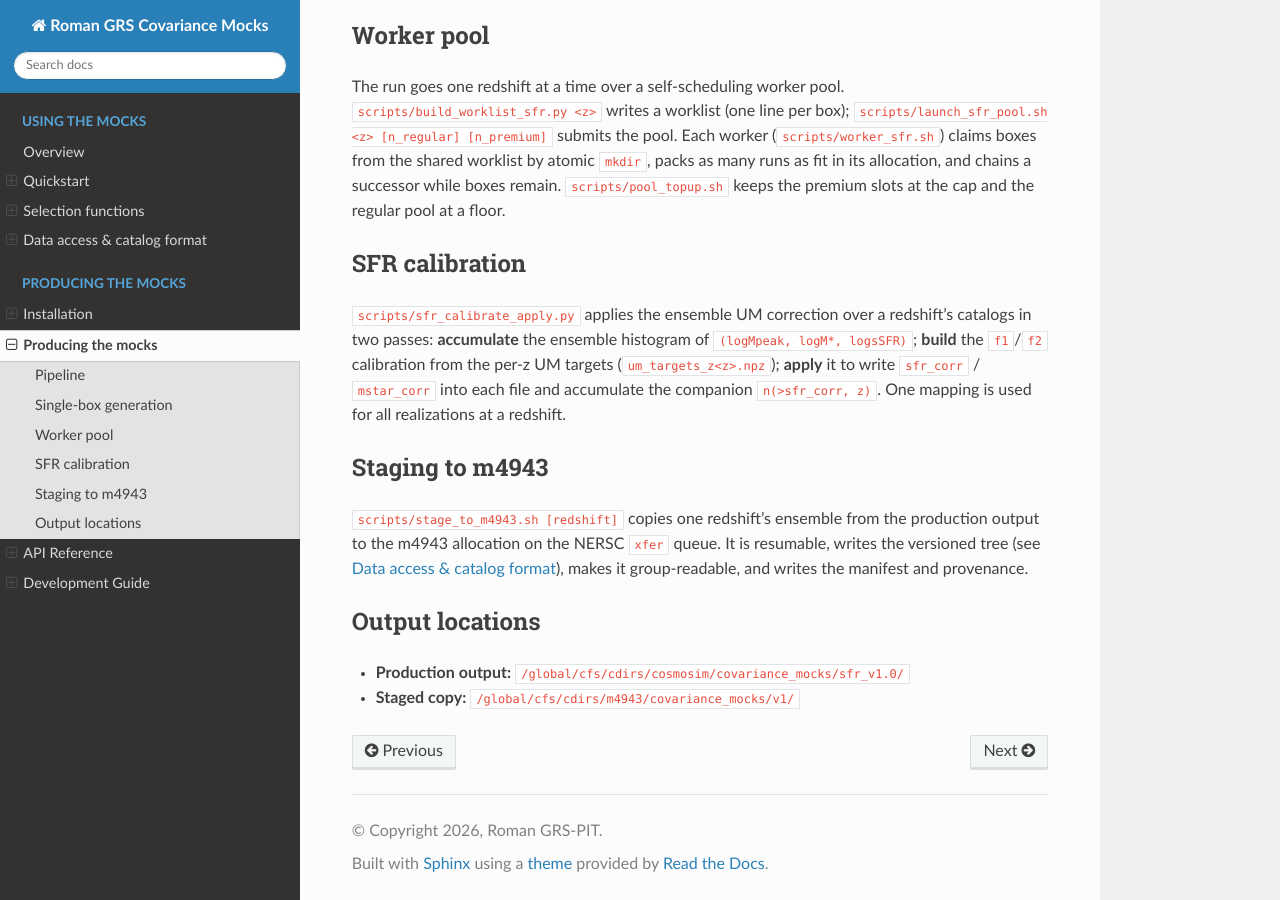
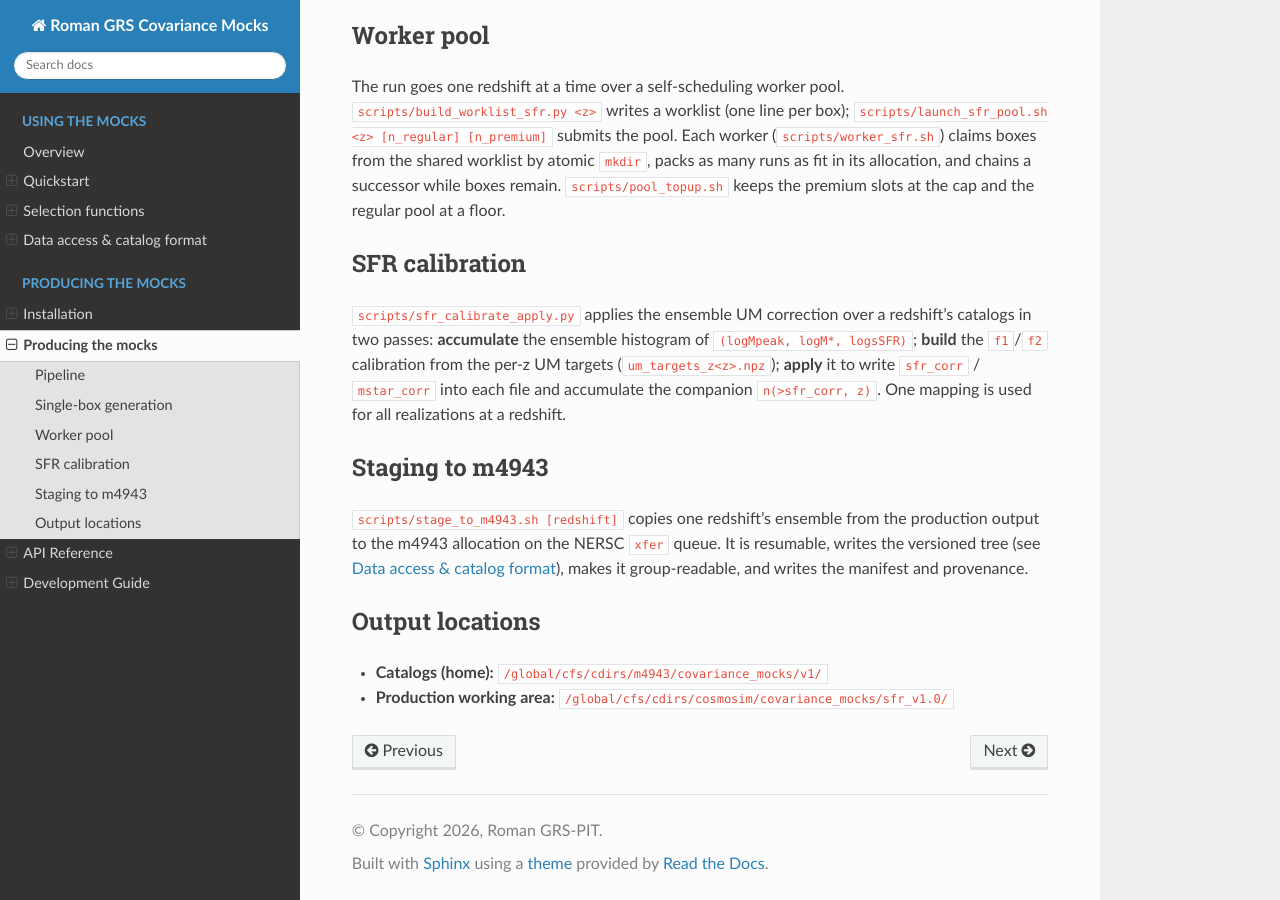
Before and after one commit to roman-grs-pit/covariance-mocks, a Sphinx documentation site: the page built from docs/source/producing_the_mocks.rst, in a window 1280 px wide and 900 px high, scrolled down 754 px. Built offline with Sphinx 7.4.7 and the Read the Docs theme 3.1.0, drawn with Linux system fonts in a browser that asks for light colours.

Commit message:
Docs: m4943 as the catalog home; full m4943 path in the reading example

```diff
--- a/docs/source/data_access.rst
+++ b/docs/source/data_access.rst
@@ -66,7 +66,8 @@ Reading a catalog
 
    from covariance_mocks.selection import Catalog
 
-   with Catalog.open(".../v1/catalogs/z1.400/r3000.hdf5") as cat:
+   path = "/global/cfs/cdirs/m4943/covariance_mocks/v1/catalogs/z1.400/r3000.hdf5"
+   with Catalog.open(path) as cat:
        cat.redshift            # 1.4
        cat.Lbox                # 500.0
        cat.volume              # Lbox**3 in (Mpc/h)^3
--- a/docs/source/producing_the_mocks.rst
+++ b/docs/source/producing_the_mocks.rst
@@ -62,5 +62,5 @@ the manifest and provenance.
 Output locations
 ----------------
 
-* **Production output:** ``/global/cfs/cdirs/cosmosim/covariance_mocks/sfr_v1.0/``
-* **Staged copy:** ``/global/cfs/cdirs/m4943/covariance_mocks/v1/``
+* **Catalogs (home):** ``/global/cfs/cdirs/m4943/covariance_mocks/v1/``
+* **Production working area:** ``/global/cfs/cdirs/cosmosim/covariance_mocks/sfr_v1.0/``
```
